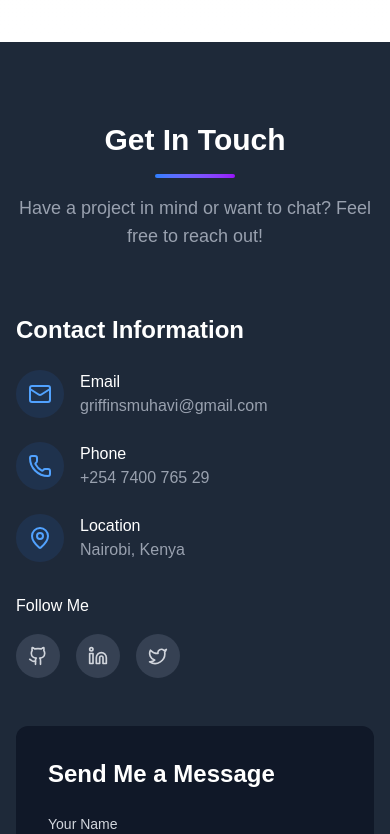
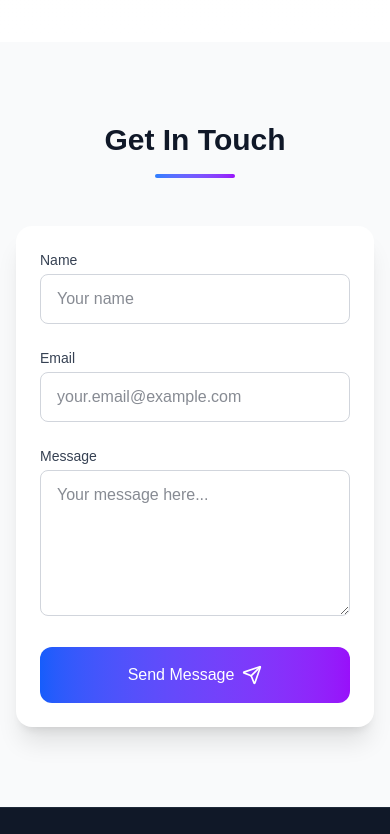
Before and after one commit to Muhavii/My-Portfolio-Website, a Next.js app: page / in a window 390 px wide. Shown: the part 7780-8614 px from the top of the page. Built offline with nearby package versions, Linux system fonts and the light colour scheme.

Commit message:
readjusted the contact components to accept messages

```diff
--- a/package.json
+++ b/package.json
@@ -11,10 +11,12 @@
   "dependencies": {
     "@headlessui/react": "^2.2.9",
     "@heroicons/react": "^2.2.0",
+    "@types/nodemailer": "^7.0.2",
     "aos": "^2.3.4",
     "framer-motion": "^12.23.24",
     "lucide-react": "^0.546.0",
     "next": "15.5.6",
+    "nodemailer": "^7.0.9",
     "react": "19.1.0",
     "react-dom": "19.1.0"
   },
--- a/src/app/components/Contact/Contact.tsx
+++ b/src/app/components/Contact/Contact.tsx
@@ -1,7 +1,8 @@
 'use client';
 
 import { useState } from 'react';
-import { Mail, MapPin, Phone, Send, Twitter, Github, Linkedin } from 'lucide-react';
+import { motion } from 'framer-motion';
+import { Send } from 'lucide-react';
 
 export default function Contact() {
   const [formData, setFormData] = useState({
@@ -10,133 +11,87 @@
     message: ''
   });
   const [isSubmitting, setIsSubmitting] = useState(false);
-  const [isSubmitted, setIsSubmitted] = useState(false);
+  const [submitStatus, setSubmitStatus] = useState<{
+    success: boolean;
+    message: string;
+  } | null>(null);
 
   const handleChange = (e: React.ChangeEvent<HTMLInputElement | HTMLTextAreaElement>) => {
     const { name, value } = e.target;
-    setFormData(prev => ({
-      ...prev,
-      [name]: value
-    }));
+    setFormData(prev => ({ ...prev, [name]: value }));
   };
 
   const handleSubmit = async (e: React.FormEvent) => {
     e.preventDefault();
     setIsSubmitting(true);
+    setSubmitStatus(null);
 
-    // Here you would typically send the form data to your backend
-    console.log('Form submitted:', formData);
+    try {
+      const response = await fetch('/api/send', {
+        method: 'POST',
+        headers: {
+          'Content-Type': 'application/json',
+        },
+        body: JSON.stringify(formData),
+      });
 
-    // Simulate API call
-    await new Promise(resolve => setTimeout(resolve, 1500));
+      const data = await response.json();
 
+      if (data.success) {
+        setSubmitStatus({
+          success: true,
+          message: 'Message sent successfully! I\'ll get back to you soon.'
+        });
+        setFormData({ name: '', email: '', message: '' });
+      } else {
+        throw new Error(data.error || 'Failed to send message');
+      }
+    } catch (error) {
+      setSubmitStatus({
+        success: false,
+        message: 'Failed to send message. Please try again later.'
+      });
+    } finally {
       setIsSubmitting(false);
-    setIsSubmitted(true);
-    setFormData({ name: '', email: '', message: '' });
-
-    // Reset submission status after 5 seconds
-    setTimeout(() => setIsSubmitted(false), 5000);
+    }
   };
 
   return (
-    <section id="contact" className="py-20 bg-gray-800">
-      <div className="max-w-6xl mx-auto px-4 sm:px-6 lg:px-8">
-        <div className="text-center mb-16">
-          <h2 className="text-3xl font-bold text-white sm:text-4xl">
+    <section id="contact" className="py-20 bg-gray-50 dark:bg-gray-900">
+      <div className="max-w-4xl mx-auto px-4 sm:px-6 lg:px-8">
+        <div className="text-center mb-12">
+          <h2 className="text-3xl font-bold text-gray-900 dark:text-white sm:text-4xl">
             Get In Touch
           </h2>
-          <div className="w-20 h-1 bg-gradient-to-r from-blue-500 to-purple-600 mx-auto mt-4 rounded-full"></div>
-          <p className="mt-4 text-lg text-gray-400 max-w-2xl mx-auto">
-            Have a project in mind or want to chat? Feel free to reach out!
-          </p>
+          <div className="w-20 h-1 bg-gradient-to-r from-blue-500 to-purple-600 mx-auto mt-4 rounded-full" />
         </div>
 
-        <div className="grid grid-cols-1 md:grid-cols-2 gap-12">
-          <div>
-            <h3 className="text-2xl font-semibold text-white mb-6">Contact Information</h3>
+        <motion.div
+          initial={{ opacity: 0, y: 20 }}
+          whileInView={{ opacity: 1, y: 0 }}
+          viewport={{ once: true }}
+          transition={{ duration: 0.5 }}
+          className="bg-white dark:bg-gray-800 rounded-2xl shadow-xl p-6 sm:p-8"
+        >
+          {submitStatus && (
+            <div
+              className={`p-4 mb-6 rounded-lg ${
+                submitStatus.success
+                  ? 'bg-green-100 text-green-800 dark:bg-green-900/30 dark:text-green-400'
+                  : 'bg-red-100 text-red-800 dark:bg-red-900/30 dark:text-red-400'
+              }`}
+            >
+              {submitStatus.message}
+            </div>
+          )}
 
-            <div className="space-y-6">
-              <div className="flex items-start">
-                <div className="bg-blue-500/10 p-3 rounded-full mr-4">
-                  <Mail className="w-6 h-6 text-blue-400" />
-                </div>
-                <div>
-                  <h4 className="text-white font-medium">Email</h4>
-                  <a href="mailto:griffinsmuhavi@gmail.com" className="text-gray-400 hover:text-blue-400 transition-colors">
-                    griffinsmuhavi@gmail.com
-                  </a>
-                </div>
-              </div>
-
-              <div className="flex items-start">
-                <div className="bg-blue-500/10 p-3 rounded-full mr-4">
-                  <Phone className="w-6 h-6 text-blue-400" />
-                </div>
-                <div>
-                  <h4 className="text-white font-medium">Phone</h4>
-                  <a href="tel:+254740076529" className="text-gray-400 hover:text-blue-400 transition-colors">
-                    +254 7400 765 29
-                  </a>
-                </div>
-              </div>
-
-              <div className="flex items-start">
-                <div className="bg-blue-500/10 p-3 rounded-full mr-4">
-                  <MapPin className="w-6 h-6 text-blue-400" />
-                </div>
-                <div>
-                  <h4 className="text-white font-medium">Location</h4>
-                  <p className="text-gray-400">Nairobi, Kenya</p>
-                </div>
-              </div>
-            </div>
-
-            <div className="mt-8">
-              <h4 className="text-white font-medium mb-4">Follow Me</h4>
-              <div className="flex space-x-4">
-                <a
-                  href="https://github.com/Muhavii"
-                  target="_blank"
-                  rel="noopener noreferrer"
-                  className="bg-gray-700 hover:bg-gray-600 p-3 rounded-full text-gray-300 hover:text-white transition-colors"
-                  aria-label="GitHub"
-                >
-                  <Github className="w-5 h-5" />
-                </a>
-                <a
-                  href="https://www.linkedin.com/in/muhavii/"
-                  target="_blank"
-                  rel="noopener noreferrer"
-                  className="bg-gray-700 hover:bg-gray-600 p-3 rounded-full text-gray-300 hover:text-blue-400 transition-colors"
-                  aria-label="LinkedIn"
-                >
-                  <Linkedin className="w-5 h-5" />
-                </a>
-                <a
-                  href="https://twitter.com/muhavi_"
-                  target="_blank"
-                  rel="noopener noreferrer"
-                  className="bg-gray-700 hover:bg-gray-600 p-3 rounded-full text-gray-300 hover:text-blue-400 transition-colors"
-                  aria-label="Twitter"
-                >
-                  <Twitter className="w-5 h-5" />
-                </a>
-              </div>
-            </div>
-          </div>
-
-          <div className="bg-gray-900 p-8 rounded-xl">
-            <h3 className="text-2xl font-semibold text-white mb-6">Send Me a Message</h3>
-
-            {isSubmitted ? (
-              <div className="bg-green-500/10 border border-green-500/30 text-green-400 p-4 rounded-lg mb-6">
-                Thank you for your message! I'll get back to you soon.
-              </div>
-            ) : (
           <form onSubmit={handleSubmit} className="space-y-6">
             <div>
-                  <label htmlFor="name" className="block text-sm font-medium text-gray-300 mb-1">
-                    Your Name
+              <label
+                htmlFor="name"
+                className="block text-sm font-medium text-gray-700 dark:text-gray-300 mb-1"
+              >
+                Name
               </label>
               <input
                 type="text"
@@ -145,14 +100,17 @@
                 value={formData.name}
                 onChange={handleChange}
                 required
-                    className="w-full px-4 py-3 bg-gray-800 border border-gray-700 rounded-lg focus:ring-2 focus:ring-blue-500 focus:border-transparent text-white placeholder-gray-500"
-                    placeholder="John Doe"
+                className="w-full px-4 py-3 rounded-lg border border-gray-300 dark:border-gray-700 bg-white dark:bg-gray-900 text-gray-900 dark:text-white focus:ring-2 focus:ring-blue-500 focus:border-transparent transition-all"
+                placeholder="Your name"
               />
             </div>
 
             <div>
-                  <label htmlFor="email" className="block text-sm font-medium text-gray-300 mb-1">
-                    Email Address
+              <label
+                htmlFor="email"
+                className="block text-sm font-medium text-gray-700 dark:text-gray-300 mb-1"
+              >
+                Email
               </label>
               <input
                 type="email"
@@ -161,14 +119,17 @@
                 value={formData.email}
                 onChange={handleChange}
                 required
-                    className="w-full px-4 py-3 bg-gray-800 border border-gray-700 rounded-lg focus:ring-2 focus:ring-blue-500 focus:border-transparent text-white placeholder-gray-500"
-                    placeholder="you@example.com"
+                className="w-full px-4 py-3 rounded-lg border border-gray-300 dark:border-gray-700 bg-white dark:bg-gray-900 text-gray-900 dark:text-white focus:ring-2 focus:ring-blue-500 focus:border-transparent transition-all"
+                placeholder="your.email@example.com"
               />
             </div>
 
             <div>
-                  <label htmlFor="message" className="block text-sm font-medium text-gray-300 mb-1">
-                    Your Message
+              <label
+                htmlFor="message"
+                className="block text-sm font-medium text-gray-700 dark:text-gray-300 mb-1"
+              >
+                Message
               </label>
               <textarea
                 id="message"
@@ -177,33 +138,32 @@
                 value={formData.message}
                 onChange={handleChange}
                 required
-                    className="w-full px-4 py-3 bg-gray-800 border border-gray-700 rounded-lg focus:ring-2 focus:ring-blue-500 focus:border-transparent text-white placeholder-gray-500"
-                    placeholder="Hello! I'd like to talk about..."
-                  ></textarea>
+                className="w-full px-4 py-3 rounded-lg border border-gray-300 dark:border-gray-700 bg-white dark:bg-gray-900 text-gray-900 dark:text-white focus:ring-2 focus:ring-blue-500 focus:border-transparent transition-all"
+                placeholder="Your message here..."
+              />
             </div>
 
+            <div>
               <button
                 type="submit"
                 disabled={isSubmitting}
-                  className={`w-full flex items-center justify-center px-6 py-3 rounded-lg font-medium text-white ${
-                    isSubmitting
-                      ? 'bg-blue-600 cursor-not-allowed'
-                      : 'bg-gradient-to-r from-blue-500 to-purple-600 hover:opacity-90'
-                  } transition-opacity`}
+                className="group relative w-full sm:w-auto px-8 py-4 bg-gradient-to-r from-blue-600 to-purple-600 text-white rounded-xl font-medium overflow-hidden transition-all duration-300 hover:shadow-lg hover:shadow-blue-500/20 disabled:opacity-70 disabled:cursor-not-allowed"
               >
+                <span className="relative z-10 flex items-center justify-center gap-2">
                   {isSubmitting ? (
                     'Sending...'
                   ) : (
                     <>
-                      <Send className="w-5 h-5 mr-2" />
                       Send Message
+                      <Send className="w-5 h-5 group-hover:translate-x-1 transition-transform" />
                     </>
                   )}
+                </span>
+                <span className="absolute inset-0 bg-gradient-to-r from-blue-500 to-purple-500 opacity-0 group-hover:opacity-100 transition-opacity" />
               </button>
+            </div>
           </form>
-            )}
-          </div>
-        </div>
+        </motion.div>
       </div>
     </section>
   );
```
Also changed, not shown: src/app/api/send/route.ts (added, +42 -0 lines), 2 other files (tests, documents, lock files or other folders). Lines whose indentation alone changed are shown as unchanged.
